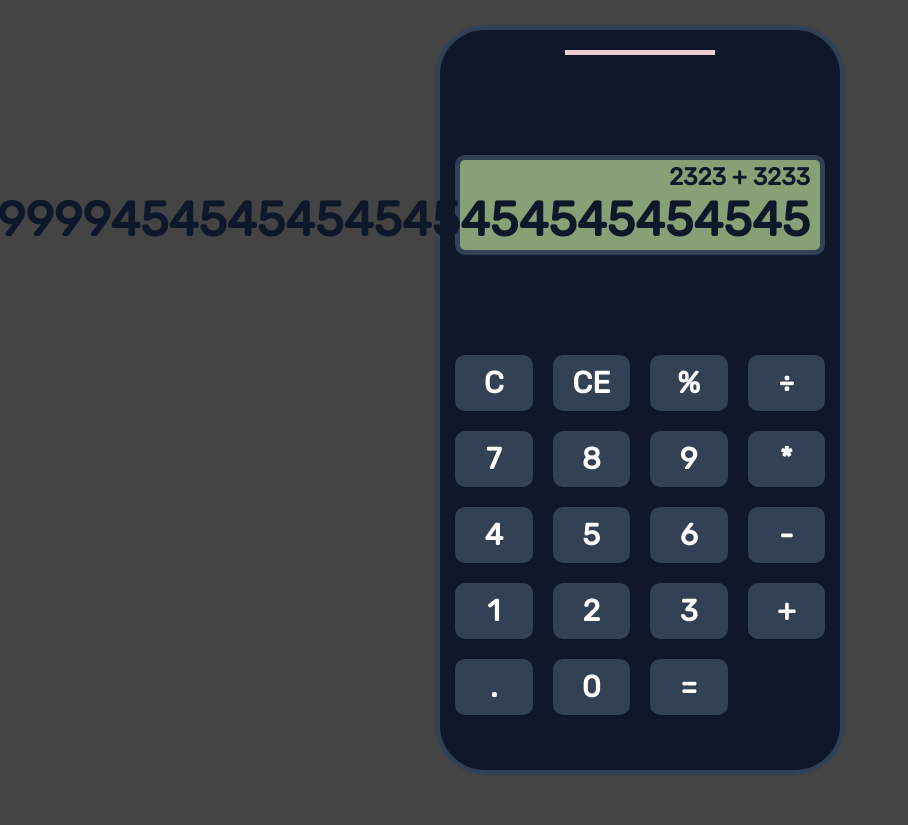
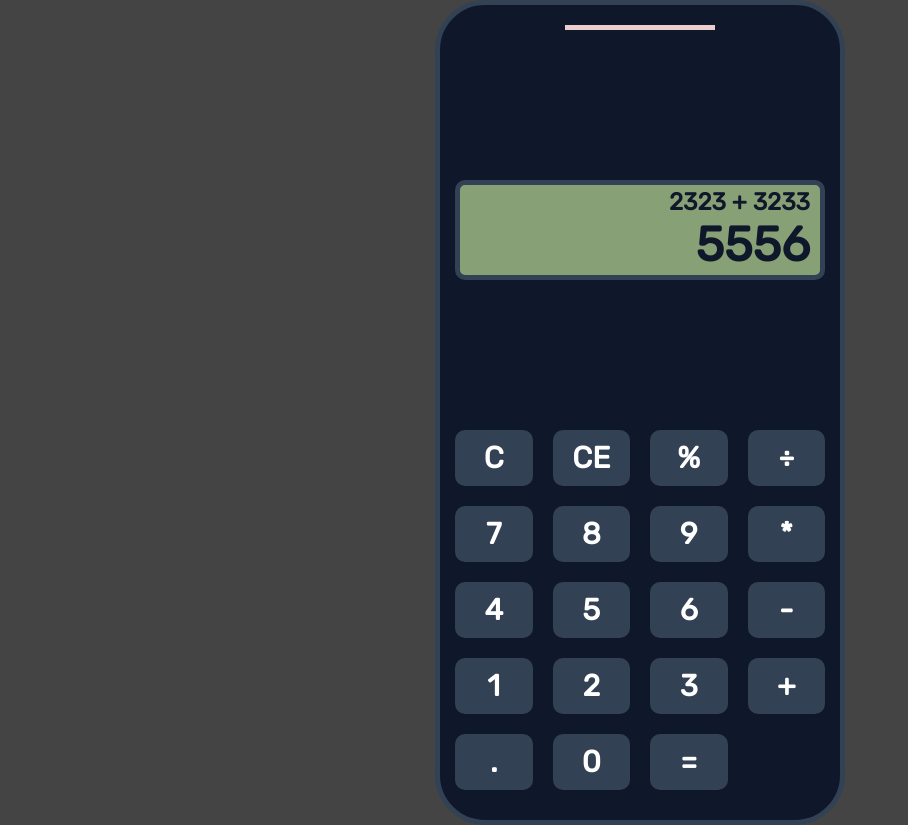
Before and after one commit to SMD-1/Calc, a plain HTML site: page index.html in a window 1280 px wide. Shown: the whole page, without its empty margins (0-908 px from the left). Before the commit the page ends 800 px from the top, so only its background shows below. Drawn offline with Linux system fonts and the light colour scheme.

Commit message:
initial commit

```diff
--- a/index.html
+++ b/index.html
@@ -16,29 +16,67 @@
             <p class="input-value">2323 + 3233</p>
           </div>
           <div class="output-value">
-            <p class="output-value">999999454545454545454545454545</p>
+            <p class="output-value">5556</p>
           </div>
         </div>
         <div id="keys">
+          <div class="button">
             <button class="clear">C</button>
+          </div>
+          <div class="button">
             <button class="delete">CE</button>
+          </div>
+          <div class="button">
             <button class="operator">&percnt;</button>
+          </div>
+          <div class="button">
             <button class="operator">&divide;</button>
+          </div>
+          <div class="button">
             <button class="operand">7</button>
+          </div>
+          <div class="button">
             <button class="operand">8</button>
+          </div>
+          <div class="button">
             <button class="operand">9</button>
+          </div>
+          <div class="button">
             <button class="operator">*</button>
+          </div>
+          <div class="button">
             <button class="operand">4</button>
+          </div>
+          <div class="button">
             <button class="operand">5</button>
+          </div>
+          <div class="button">
             <button class="operand">6</button>
+          </div>
+          <div class="button">
             <button class="operator">-</button>
+          </div>
+          <div class="button">
             <button class="operand">1</button>
+          </div>
+          <div class="button">
             <button class="operand">2</button>
+          </div>
+          <div class="button">
             <button class="operand">3</button>
+          </div>
+          <div class="button">
             <button class="operator">+</button>
+          </div>
+          <div class="button">
             <button class="operator">&period;</button>
+          </div>
+          <div class="button">
             <button class="operand">0</button>
+          </div>
+          <div class="button">
             <button class="operator" id="equal">=</button>
+          </div>
         </div>
       </div>
     </div>
--- a/style.css
+++ b/style.css
@@ -5,18 +5,16 @@
   box-sizing: border-box;
 }
 body {
-  display: flex;
-  justify-content: center;
-  align-items: center;
   min-height: 100vh;
   background: #444;
   font-weight: bold;
 }
 #container {
+  margin: 0 auto;
   position: relative;
   background: #0f172a;
   max-width: 410px;
-  height: 750px;
+  height: 825px;
   border: 5px solid #334155;
   border-radius: 50px;
   padding: 0 15px;
@@ -30,7 +28,7 @@ body {
 #result {
   max-width: 370px;
   height: 100px;
-  margin: 100px auto;
+  margin: 150px auto;
   border: 5px solid #334155;
   border-radius: 10px;
   position: relative;
@@ -76,3 +74,6 @@ button {
   font-weight: 700;
   font-family: "Rubik", sans-serif;
 }
+button:hover {
+  background: #e56000;
+}
```
Lines whose indentation alone changed are shown as unchanged.
